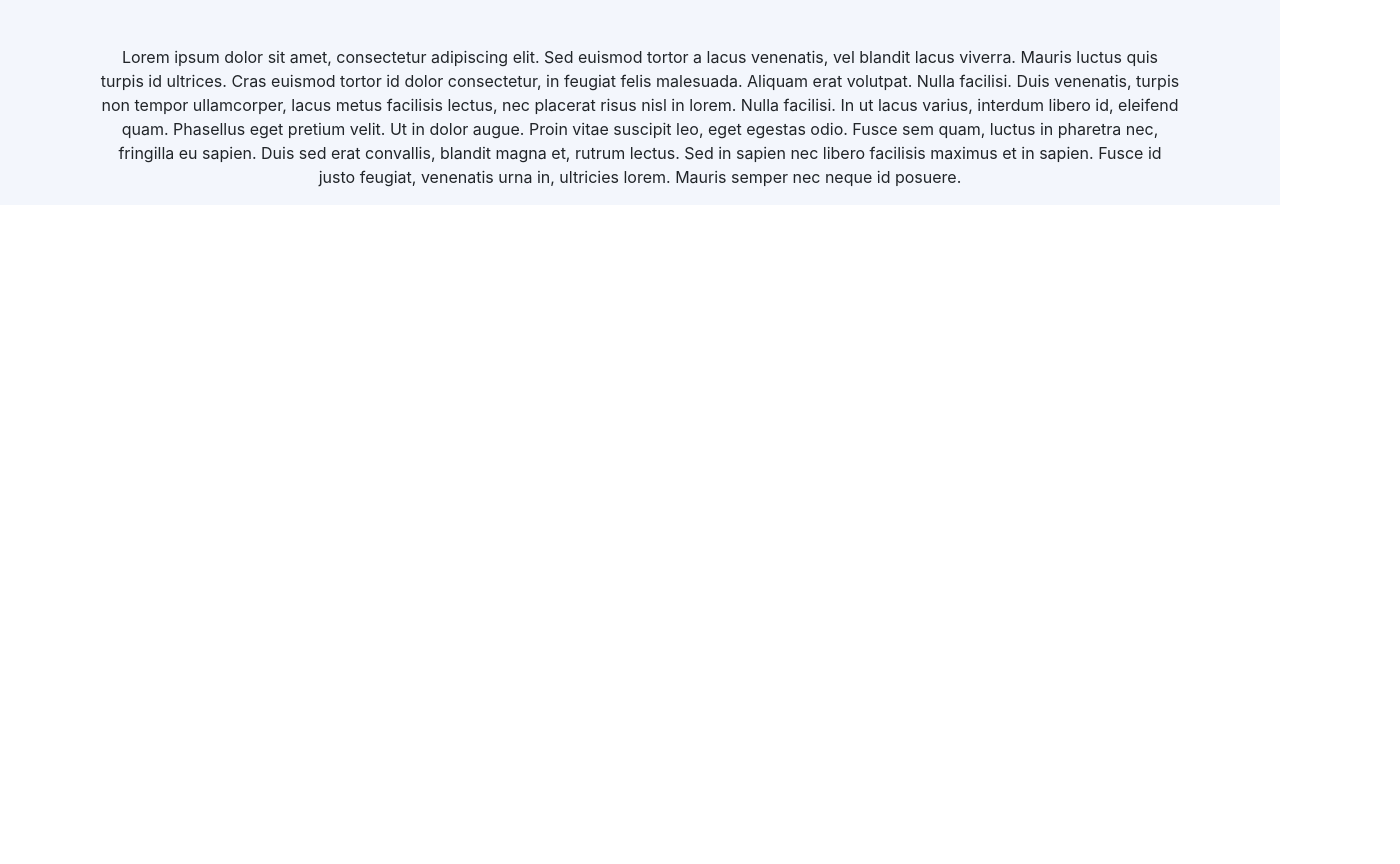
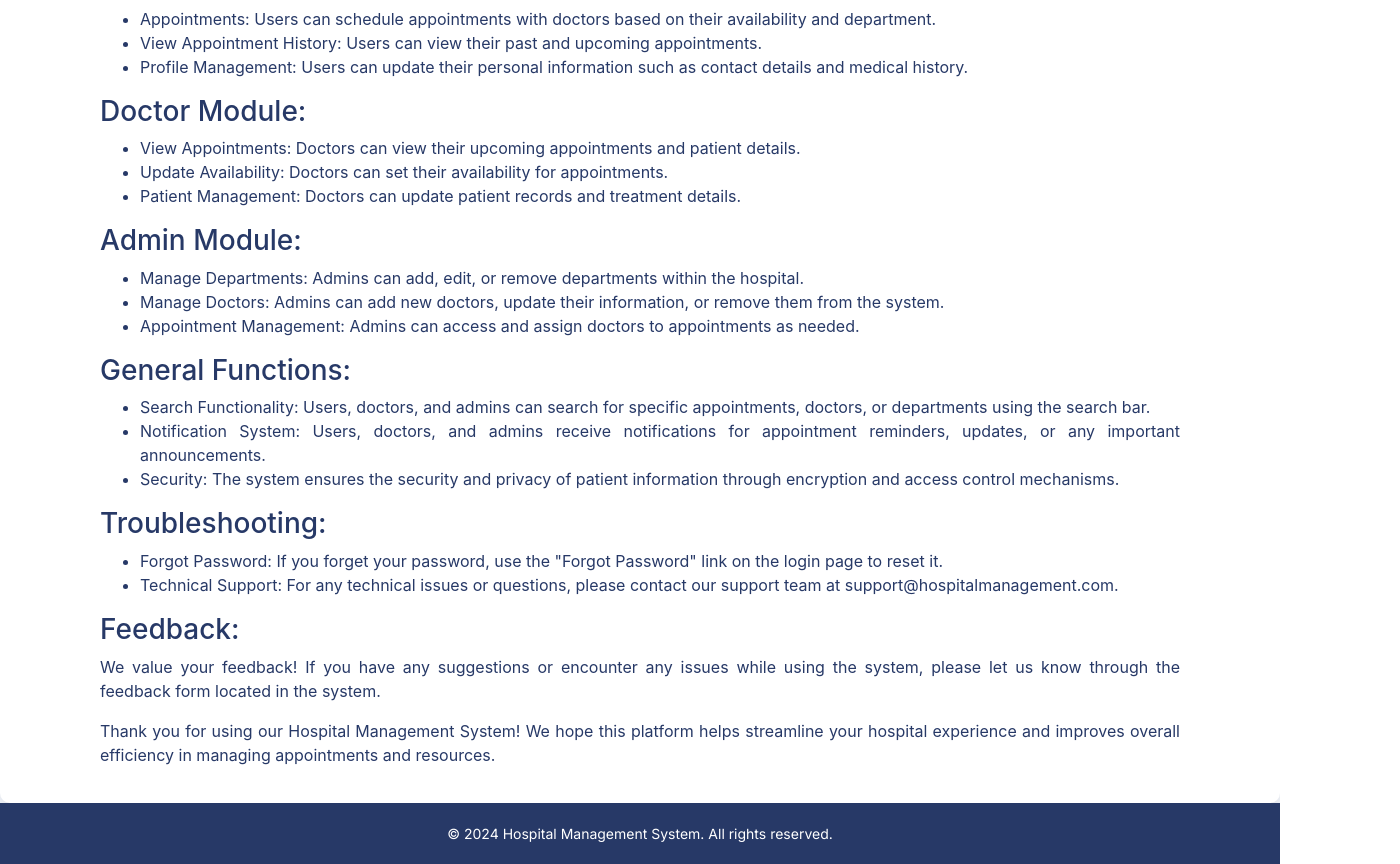
Before and after one commit to hrushertz/medsahyog, a React (Create React App) app: page /help-page in a window 1280 px wide. Shown: the part 200-1064 px from the top of the page, 1400 px wide, since content can reach past the window. Before the commit the page ends 800 px from the top, so only its background shows below. Built offline with nearby package versions, Linux system fonts and the light colour scheme.

Commit message:
Added temporary footer the the pages

```diff
--- a/src/Components/AdminDashboard.js
+++ b/src/Components/AdminDashboard.js
@@ -12,6 +12,7 @@ import ApppointmentForm from '../Components/AppointmentForm';
 import Footer from '../Components/Footer';
 import DepartmentList from '../Components/DepartmentList';
 import DepartmentTable from '../Components/DepartmentTable';
+import Footer02 from './Footer02';
 
 const AdminDashboard = () => {
   const [activeButton, setActiveButton] = useState(0);
@@ -28,7 +29,8 @@ const AdminDashboard = () => {
   ];
 
   return (
-    <div style={{ display: 'flex', minHeight: '100vh' }}>
+    <div style={{ display: 'flex', flexDirection: 'column', minHeight: '100vh' }}>
+      <div style={{ display: 'flex', flex: 1 }}>
         {/* Side panel */}
         <div style={{ backgroundColor: '#dce6f5', width: '95px', display: 'flex', flexDirection: 'column', justifyContent: 'flex-start', alignItems: 'center', paddingTop: '45px' }}>
           {/* Icon buttons */}
@@ -121,6 +123,9 @@ const AdminDashboard = () => {
           )}
         </div>
       </div>
+      {/* Footer */}
+      <Footer02 />
+    </div>
   );
 };
 
--- a/src/Components/DepartmentList.js
+++ b/src/Components/DepartmentList.js
@@ -42,7 +42,7 @@ const DepartmentList = () => {
   };
 
   return (
-    <div>
+    <div style={{ display: 'flex', flexDirection: 'column', minHeight: '100vh' }}>
       <h2 style={{fontFamily: 'Inter, sans-serif', marginTop: '50px'}}>ADD DEPARTMENT</h2>
       <table className="department-list">
         <thead>
--- a/src/Components/DoctorsDashboard.js
+++ b/src/Components/DoctorsDashboard.js
@@ -3,6 +3,7 @@ import { Link } from 'react-router-dom';
 import AppointmentsIcon from '../Assets/AppointmentsIcon.svg';
 import DoctorList from '../Components/DoctorList';
 import ShowAppointedList from './ShowAppointedList';
+import Footer02 from './Footer02';
 
 const DoctorsDashboard = () => {
   const [availability, setAvailability] = useState('Available');
@@ -13,7 +14,7 @@ const DoctorsDashboard = () => {
 
   return (
     <>
-      <div style={{ display: 'flex', minHeight: '100vh' }}>
+      <div style={{ display: 'flex',flexDirection: 'column', minHeight: '100vh' }}>
         {/* Main content */}
         <div style={{ flex: 1, paddingTop: '45px', backgroundColor: '#F3F6FC', overflowX: 'hidden', position: 'relative' }}>
           {/* Doctors Dashboard title */}
@@ -38,6 +39,7 @@ const DoctorsDashboard = () => {
             <ShowAppointedList />
           </div>
         </div>
+        <Footer02 />
       </div>
     </>
   );
--- /dev/null
+++ b/src/Components/Footer02.js
@@ -0,0 +1,13 @@
+import React from 'react';
+
+const Footer02 = () => {
+  return (
+    <footer style={{ backgroundColor: '#273967', color: 'white', textAlign: 'center', padding: '20px 0' }}>
+      <p style={{ margin: 0, fontFamily: 'Inter, sans-serif', fontSize: '14px' }}>
+        © 2024 Hospital Management System. All rights reserved.
+      </p>
+    </footer>
+  );
+};
+
+export default Footer02;
--- a/src/Components/Help.js
+++ b/src/Components/Help.js
@@ -5,6 +5,7 @@ import AppointmentsIcon from '../Assets/AppointmentsIcon.svg';
 import DoctorsIcon from '../Assets/DoctorsIcon.svg';
 import AssignDoctorIcon from '../Assets/AssignDoctorIcon.svg';
 import LogoutIcon from '../Assets/LogoutIcon.svg';
+import Footer02 from './Footer02';
 
 const Help = () => {
   const [activeButton, setActiveButton] = useState(null);
@@ -21,24 +22,70 @@ const Help = () => {
   ];
 
   return (
-    <div style={{ position: 'relative', display: 'flex', width: '100%' }}>
+    <div style={{ position: 'relative', display: 'flex', width: '100%', backgroundColor: '#F3F6FC',flexDirection: 'column', minHeight: '100vh' }}>
       {/* Main content */}
-      <div style={{ paddingTop: '45px', backgroundColor: '#F3F6FC', overflowX: 'hidden', flex: 1 }}>
+      <div style={{ paddingTop: '45px', overflowX: 'hidden', flex: 1 }}>
         <div style={{ backgroundColor: '#273967', height: '45px', width: '100%', position: 'absolute', top: 0, left: 0, zIndex: 1 }}>
           <div style={{ position: 'absolute', top: 0, right: 0, padding: '10px', color: 'white', fontFamily: 'Inter, sans-serif' }}>
             <a href="#" style={{ textDecoration: 'none', color: 'white' }}>Help</a>
           </div>
         </div>
-        <h2 style={{ color: '#02D0C2', textAlign: 'left', lineHeight: '45px', margin: 0, fontFamily: 'Inter, sans-serif', fontWeight: 'bold', position: 'absolute', width: '100%', top: '90px', left: '120px', zIndex: 2 }}>HELP</h2>
-        <div style={{ textAlign: 'center', paddingTop: '200px', paddingLeft: '100px', paddingRight: '100px' }}>
-          <p>
-            Lorem ipsum dolor sit amet, consectetur adipiscing elit. Sed euismod tortor a lacus venenatis, vel blandit lacus viverra. Mauris luctus quis turpis id ultrices. Cras euismod tortor id dolor consectetur, in feugiat felis malesuada. Aliquam erat volutpat. Nulla facilisi. Duis venenatis, turpis non tempor ullamcorper, lacus metus facilisis lectus, nec placerat risus nisl in lorem. Nulla facilisi. In ut lacus varius, interdum libero id, eleifend quam. Phasellus eget pretium velit. Ut in dolor augue. Proin vitae suscipit leo, eget egestas odio. Fusce sem quam, luctus in pharetra nec, fringilla eu sapien. Duis sed erat convallis, blandit magna et, rutrum lectus. Sed in sapien nec libero facilisis maximus et in sapien. Fusce id justo feugiat, venenatis urna in, ultricies lorem. Mauris semper nec neque id posuere.
-          </p>
+        <h2 style={{ color: '#02D0C2', textAlign: 'left', lineHeight: '45px', margin: 0, fontFamily: 'Inter, sans-serif', fontWeight: 'bold', position: 'absolute', width: '90%', top: '90px', left: '100px', zIndex: 2 }}>HELP</h2>
+        <div style={{ backgroundColor: 'white', borderRadius: '10px', boxShadow: '0px 4px 16px rgba(0, 0, 0, 0.1)', paddingTop: '20px', paddingBottom: '20px', textAlign: 'justify', paddingTop: '120px', paddingLeft: '100px', paddingRight: '100px', color: '#273967' }}>
+          <div>
+            <h3>User Module:</h3>
+            <ul>
+              <li>Appointments: Users can schedule appointments with doctors based on their availability and department.</li>
+              <li>View Appointment History: Users can view their past and upcoming appointments.</li>
+              <li>Profile Management: Users can update their personal information such as contact details and medical history.</li>
+            </ul>
+          </div>
+          <div>
+            <h3>Doctor Module:</h3>
+            <ul>
+              <li>View Appointments: Doctors can view their upcoming appointments and patient details.</li>
+              <li>Update Availability: Doctors can set their availability for appointments.</li>
+              <li>Patient Management: Doctors can update patient records and treatment details.</li>
+            </ul>
+          </div>
+          <div>
+            <h3>Admin Module:</h3>
+            <ul>
+              <li>Manage Departments: Admins can add, edit, or remove departments within the hospital.</li>
+              <li>Manage Doctors: Admins can add new doctors, update their information, or remove them from the system.</li>
+              <li>Appointment Management: Admins can access and assign doctors to appointments as needed.</li>
+            </ul>
+          </div>
+          <div>
+            <h3>General Functions:</h3>
+            <ul>
+              <li>Search Functionality: Users, doctors, and admins can search for specific appointments, doctors, or departments using the search bar.</li>
+              <li>Notification System: Users, doctors, and admins receive notifications for appointment reminders, updates, or any important announcements.</li>
+              <li>Security: The system ensures the security and privacy of patient information through encryption and access control mechanisms.</li>
+            </ul>
+          </div>
+          <div>
+            <h3>Troubleshooting:</h3>
+            <ul>
+              <li>Forgot Password: If you forget your password, use the "Forgot Password" link on the login page to reset it.</li>
+              <li>Technical Support: For any technical issues or questions, please contact our support team at support@hospitalmanagement.com.</li>
+            </ul>
+          </div>
+          <div>
+            <h3>Feedback:</h3>
+            <p>
+              We value your feedback! If you have any suggestions or encounter any issues while using the system, please let us know through the feedback form located in the system.
+            </p>
+            <p>
+              Thank you for using our Hospital Management System! We hope this platform helps streamline your hospital experience and improves overall efficiency in managing appointments and resources.
+            </p>
+          </div>
         </div>
         <Link to="/admin-page">
-          <h4 style={{ color: 'white', textAlign: 'left', lineHeight: '45px', margin: 0, fontFamily: 'Inter, sans-serif', fontWeight: 300, position: 'absolute', width: '100%', top: 0, left: 0, zIndex: 2, paddingLeft: '95px' }}>ADMIN DASHBOARD</h4>
+          <h4 style={{ color: 'white', textAlign: 'left', lineHeight: '45px', margin: 0, fontFamily: 'Inter, sans-serif', fontWeight: 300, position: 'absolute', width: '100%', top: 0, left: 0, zIndex: 2, paddingLeft: '95px', backgroundColor: '#273967' }}>ADMIN DASHBOARD</h4>
         </Link>
       </div>
+      <Footer02 />
     </div>
   );
 };
```
Lines whose indentation alone changed are shown as unchanged.
